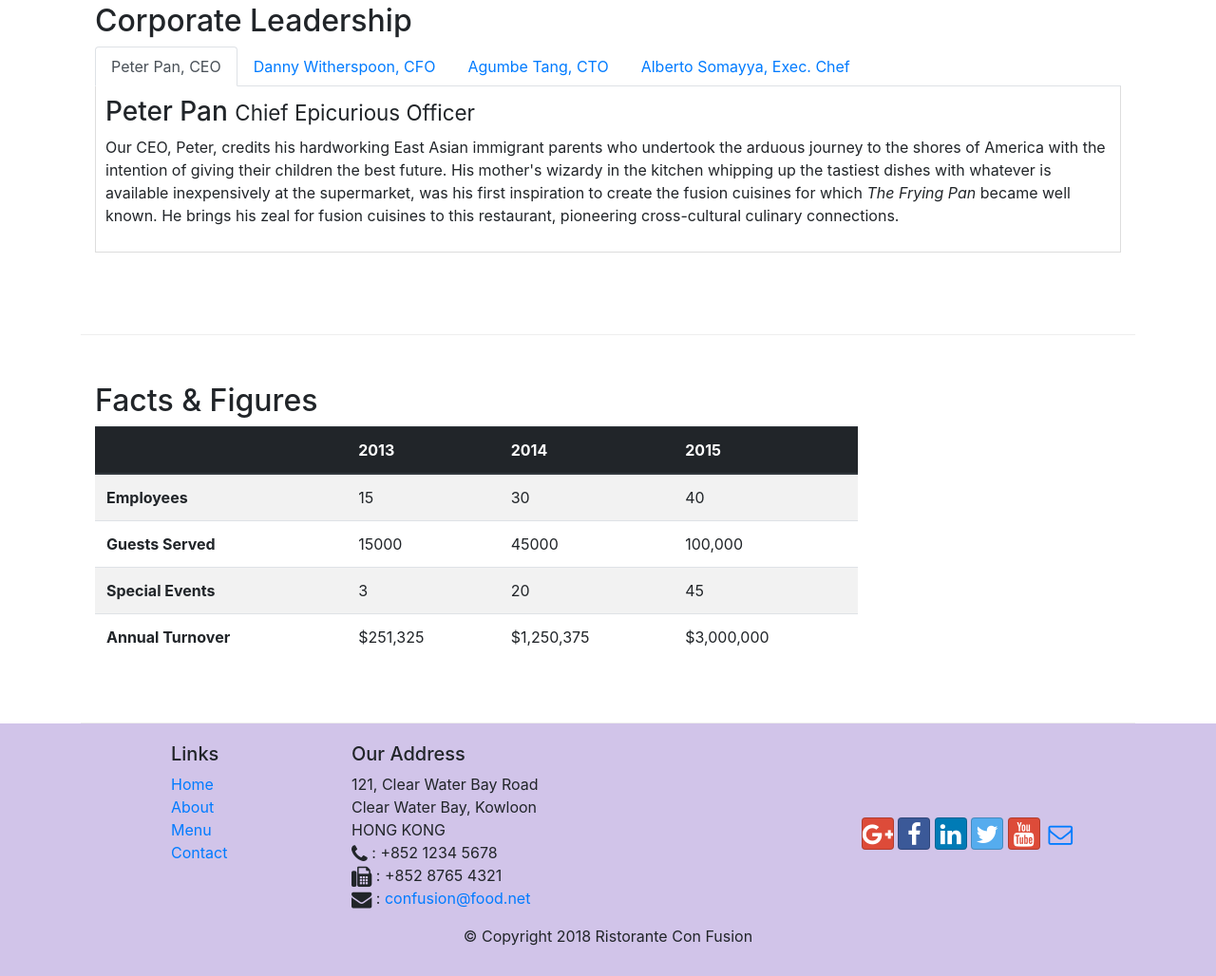
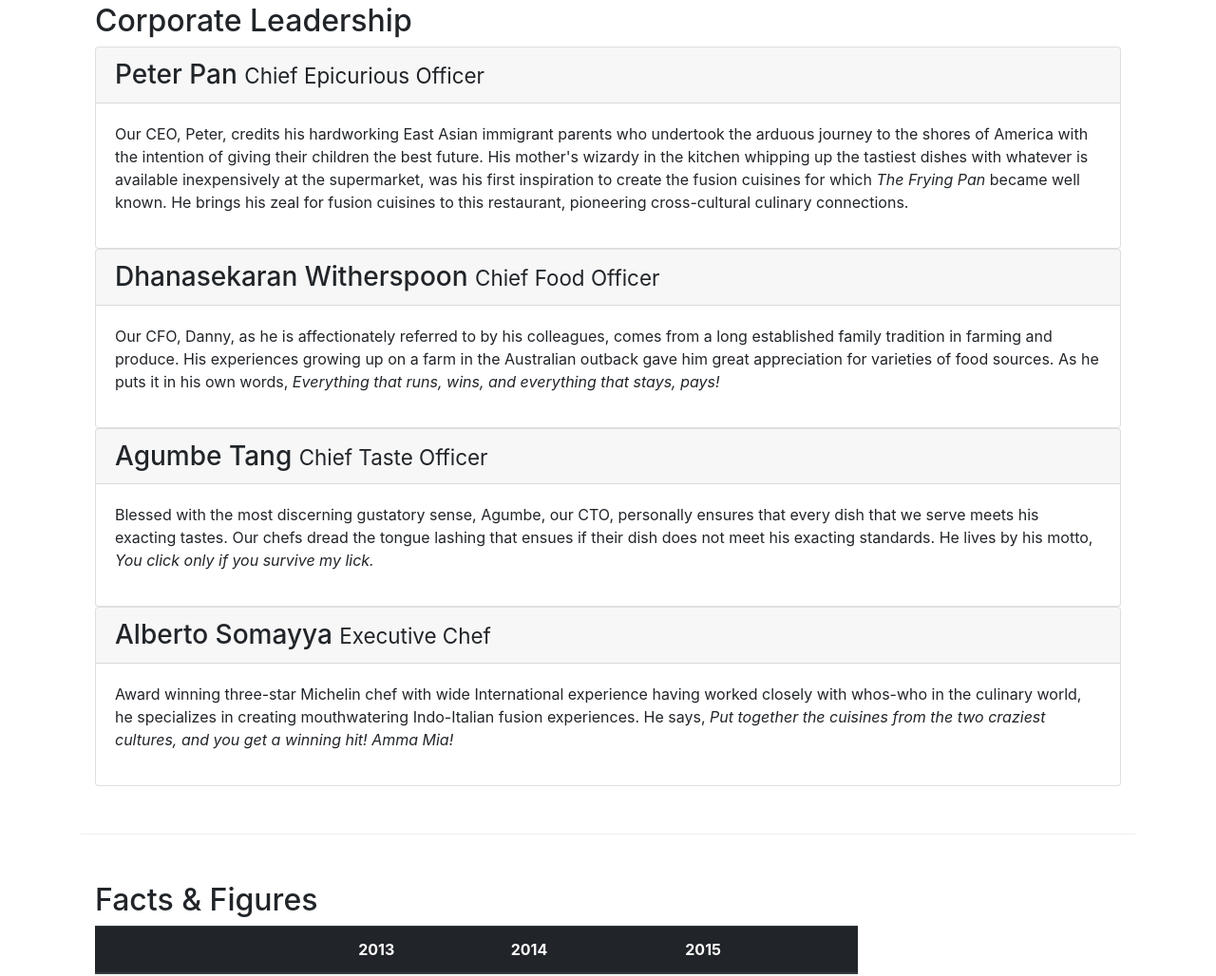
Before and after one commit to chinyro/bootstrap_test, a website: page aboutus.html in a window 1280 px wide. Shown: the part 1019-2047 px from the top of the page at 95% size. Drawn offline with nearby package versions, Linux system fonts and the light colour scheme.

Commit message:
Accordion

```diff
--- a/aboutus.html
+++ b/aboutus.html
@@ -106,36 +106,59 @@ Update the page to make use of all the Bootstrap JS components -->
         <div class="row row-content ">
             <div class="col">
                 <h2>Corporate Leadership</h2>
-                <ul class="nav nav-tabs">
-                   <li class="nav-item">
-                       <a class="nav-link active" href="#peter" role="tab" data-toggle="tab">Peter Pan, CEO</a>
-                   </li>
-                   <li class="nav-item">
-                    <a class="nav-link" href="#danny" role="tab" data-toggle="tab">Danny Witherspoon, CFO</a>
-                    </li>
-                    <li class="nav-item">
-                        <a class="nav-link" href="#agumbe" role="tab" data-toggle="tab">Agumbe Tang, CTO</a>
-                    </li>
-                    <li class="nav-item">
-                        <a class="nav-link" href="#alberto" role="tab" data-toggle="tab">Alberto Somayya, Exec. Chef</a>
-                    </li>
-                </ul>
-                <div class="tab-content">
-                    <div role="tabpanel" class="tab-pane fade show active" id="peter">
-                        <h3>Peter Pan <small>Chief Epicurious Officer</small></h3>
-                        <p class="d-none d-sm-block">Our CEO, Peter, credits his hardworking East Asian immigrant parents who undertook the arduous journey to the shores of America with the intention of giving their children the best future. His mother's wizardy in the kitchen whipping up the tastiest dishes with whatever is available inexpensively at the supermarket, was his first inspiration to create the fusion cuisines for which <em>The Frying Pan</em> became well known. He brings his zeal for fusion cuisines to this restaurant, pioneering cross-cultural culinary connections.</p>
+
+                <div id="accordion">
+                    <div class="card">
+                        <div class="card-header" role="tab" id="peterhead">
+                            <h3 class="mb-0">
+                                <a data-toggle="collapse" data-target="#peter">Peter Pan <small>Chief Epicurious Officer</small>
+                                </a>
+                            </h3>
+                        </div>
+                        <div role="tabpanel" class="collapse show" id="peter" data-parent="#accordion">
+                            <div class="card-body">
+                                <p class="d-none d-sm-block">Our CEO, Peter, credits his hardworking East Asian immigrant parents who undertook the arduous journey to the shores of America with the intention of giving their children the best future. His mother's wizardy in the kitchen whipping up the tastiest dishes with whatever is available inexpensively at the supermarket, was his first inspiration to create the fusion cuisines for which <em>The Frying Pan</em> became well known. He brings his zeal for fusion cuisines to this restaurant, pioneering cross-cultural culinary connections.</p>
+                            </div>
+                        </div>
                     </div>
-                    <div role="tabpanel" class="tab-pane fade show" id="danny">
-                        <h3>Dhanasekaran Witherspoon <small>Chief Food Officer</small></h3>
-                        <p class="d-none d-sm-block">Our CFO, Danny, as he is affectionately referred to by his colleagues, comes from a long established family tradition in farming and produce. His experiences growing up on a farm in the Australian outback gave him great appreciation for varieties of food sources. As he puts it in his own words, <em>Everything that runs, wins, and everything that stays, pays!</em></p>
+                    <div class="card">
+                        <div class="card-header" role="tab" id="dannyhead">
+                            <h3 class="mb-0">
+                                <a data-toggle="collapse" data-target="#danny">Dhanasekaran Witherspoon <small>Chief Food Officer</small>
+                                </a>
+                            </h3>
+                        </div>
+                        <div role="tabpanel" class="collapse show" id="danny" data-parent="#accordion">
+                            <div class="card-body">
+                                <p class="d-none d-sm-block">Our CFO, Danny, as he is affectionately referred to by his colleagues, comes from a long established family tradition in farming and produce. His experiences growing up on a farm in the Australian outback gave him great appreciation for varieties of food sources. As he puts it in his own words, <em>Everything that runs, wins, and everything that stays, pays!</em></p>
+                            </div>
+                        </div>
                     </div>
-                    <div role="tabpanel" class="tab-pane fade show" id="agumbe">
-                        <h3>Agumbe Tang <small>Chief Taste Officer</small></h3>
-                        <p class="d-none d-sm-block">Blessed with the most discerning gustatory sense, Agumbe, our CTO, personally ensures that every dish that we serve meets his exacting tastes. Our chefs dread the tongue lashing that ensues if their dish does not meet his exacting standards. He lives by his motto, <em>You click only if you survive my lick.</em></p>
+                    <div class="card">
+                        <div class="card-header" role="tab" id="agumbehead">
+                            <h3 class="mb-0">
+                                <a data-toggle="collapse" data-target="#agumbe">Agumbe Tang <small>Chief Taste Officer</small>
+                                </a>
+                            </h3>
+                        </div>
+                        <div role="tabpanel" class="collapse show" id="agumbe" data-parent="#accordion">
+                            <div class="card-body">
+                                <p class="d-none d-sm-block">Blessed with the most discerning gustatory sense, Agumbe, our CTO, personally ensures that every dish that we serve meets his exacting tastes. Our chefs dread the tongue lashing that ensues if their dish does not meet his exacting standards. He lives by his motto, <em>You click only if you survive my lick.</em></p>
+                            </div>
+                        </div>
                     </div>
-                    <div role="tabpanel" class="tab-pane fade show" id="alberto">
-                        <h3>Alberto Somayya <small>Executive Chef</small></h3>
-                        <p class="d-none d-sm-block">Award winning three-star Michelin chef with wide International experience having worked closely with whos-who in the culinary world, he specializes in creating mouthwatering Indo-Italian fusion experiences. He says, <em>Put together the cuisines from the two craziest cultures, and you get a winning hit! Amma Mia!</em></p>
+                    <div class="card">
+                        <div class="card-header" role="tab" id="alberto">
+                            <h3 class="mb-0">
+                                <a data-toggle="collapse" data-target="#alberto">Alberto Somayya <small>Executive Chef</small>
+                                </a>
+                            </h3>
+                        </div>
+                        <div role="tabpanel" class="collapse show" id="alberto" data-parent="#accordion">
+                            <div class="card-body">
+                                <p class="d-none d-sm-block">Award winning three-star Michelin chef with wide International experience having worked closely with whos-who in the culinary world, he specializes in creating mouthwatering Indo-Italian fusion experiences. He says, <em>Put together the cuisines from the two craziest cultures, and you get a winning hit! Amma Mia!</em></p>
+                            </div>
+                        </div>
                     </div>
                 </div>
             </div>
```
